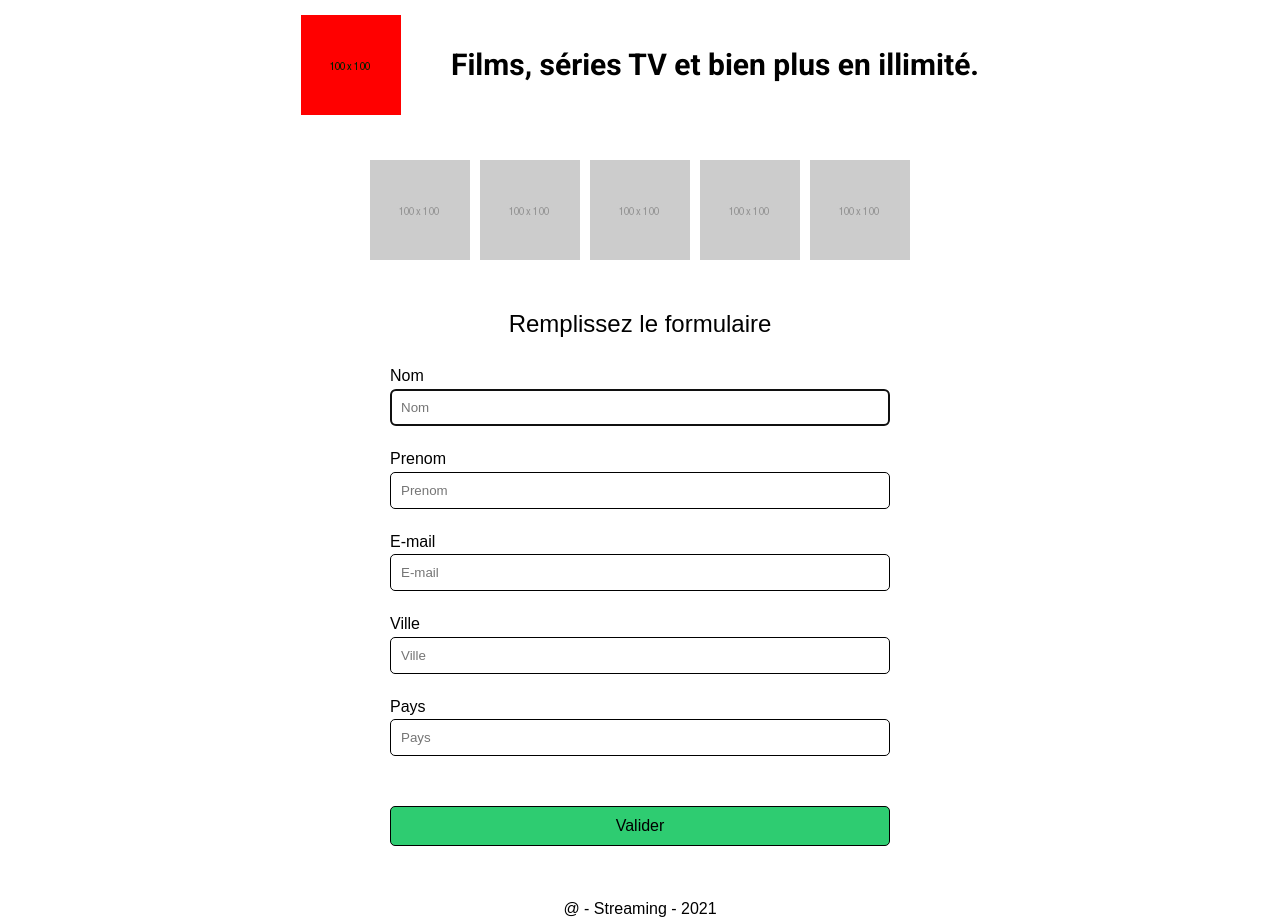
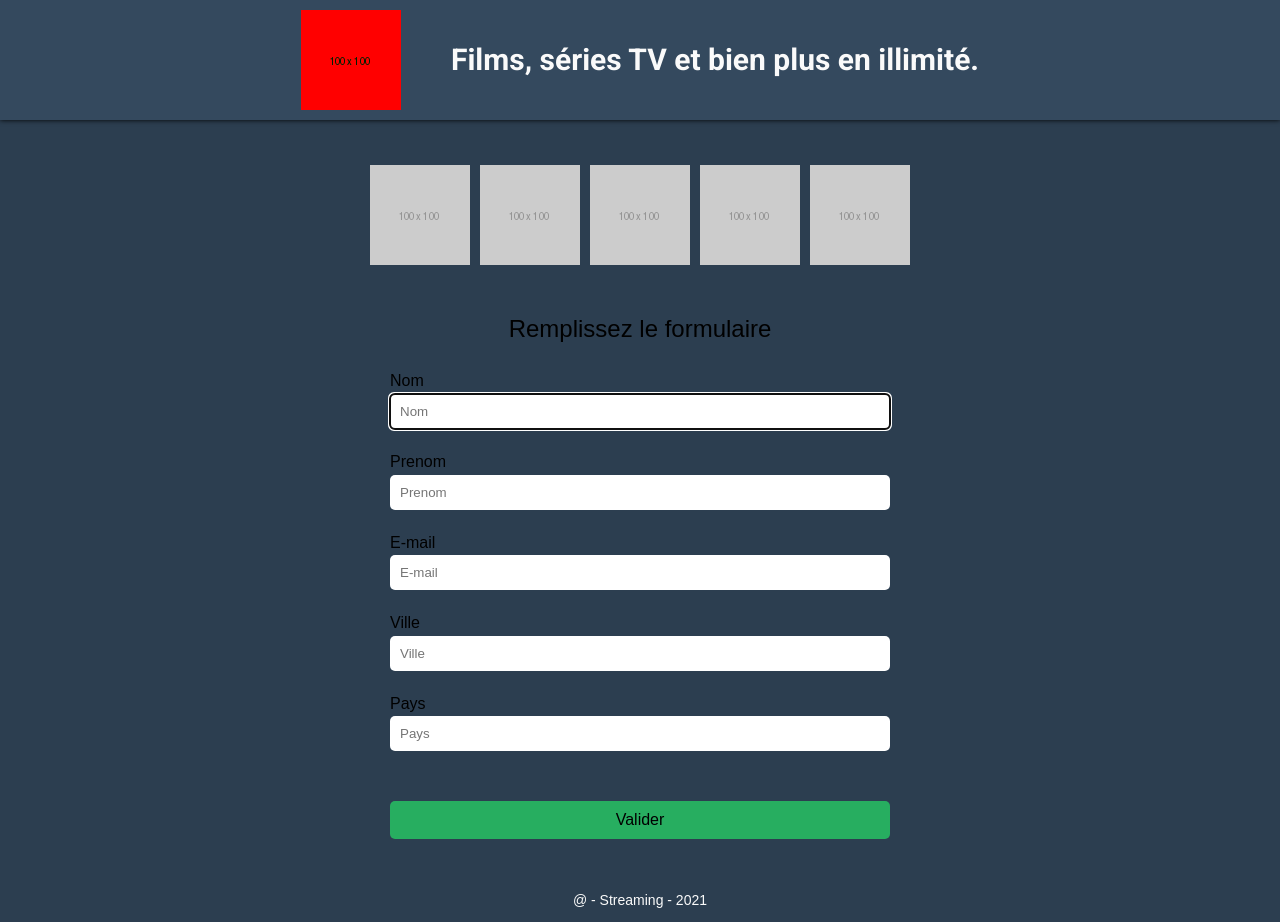
Before and after one commit to alexmi94/films, a plain HTML site: page formulaire.html in a window 1280 px wide. Drawn offline with Linux system fonts and the light colour scheme.

Commit message:
update readme.md and color css for index.html

```diff
--- a/css/style.css
+++ b/css/style.css
@@ -1,10 +1,25 @@
 @import url('https://fonts.googleapis.com/css2?family=Roboto:wght@400;500;700&display=swap');
 
+:root{
+    --color-header-bg: #34495e;
+    --color-bg : #2c3e50;
+    --color-shadow : #000000;
+    --color-fg: #fafafa;
+    --color-bg-text:#ecf0f1;
+    --color-bg-a: #3498db;
+    --color-bg-input-submit: #27ae60;
+}
+
+body{
+    background-color: var(--color-bg);
+}
 header {
     display: flex;
     justify-content: center;
     align-items: center;
-    margin: 1.5rem 0;
+    padding: 1rem 0;
+    background-color: var(--color-header-bg);
+    box-shadow: 0 0 .5rem var(--color-shadow);
 }
 
 header img {
@@ -16,6 +31,7 @@ header h1{
     font-family: 'Roboto', sans-serif;
     font-weight: 700;
     font-size: 3rem;
+    color: var(--color-fg);
 }
 
 main{
@@ -26,16 +42,18 @@ main{
 main section h2{
     text-align: center;
     margin: 3rem 0;
+    color: #fafafa;
 }
 
 main section p{
     max-width: 70rem;
     text-align: center;
     margin: 0 auto;
-    border: .1rem solid black;
-    background-color: #fafafa;
+    background-color: var(--color-bg-text);
     padding: 2rem 3rem;
     border-radius: 1rem;
+    box-shadow: 0 0 1rem var(--color-shadow);
+    font-weight: 500;
 
 }
 
@@ -59,8 +77,8 @@ main section:last-child{
 }
 
 main section a{
-    background-color: #3498db;
-    color: #fafafa;
+    background-color: var(--color-bg-a);
+    color: var(--color-fg);
     padding: 1.5rem 9rem;
     border-radius: 1rem;
     font-weight: 500;
@@ -70,6 +88,12 @@ main section a{
 footer{
     text-align: center;
 }
+
+footer p{
+    color: var(--color-fg);
+    font-size: 1.4rem;
+}
+
 /*------- Formulaire --------*/
 
 .form h2{
@@ -90,7 +114,6 @@ footer{
 }
 
 .form form input{
-    border: .1rem solid black;
     padding: 1rem;
     border-radius: .5rem;
     width: 100%;
@@ -98,6 +121,6 @@ footer{
 
 .form form input:last-child{
     margin: 5rem 0;
-    background-color: #2ecc71;
+    background-color: var(--color-bg-input-submit);
     cursor: pointer;
 }
```
Also changed, not shown: index.html (+1 -1 lines), 1 other file.
